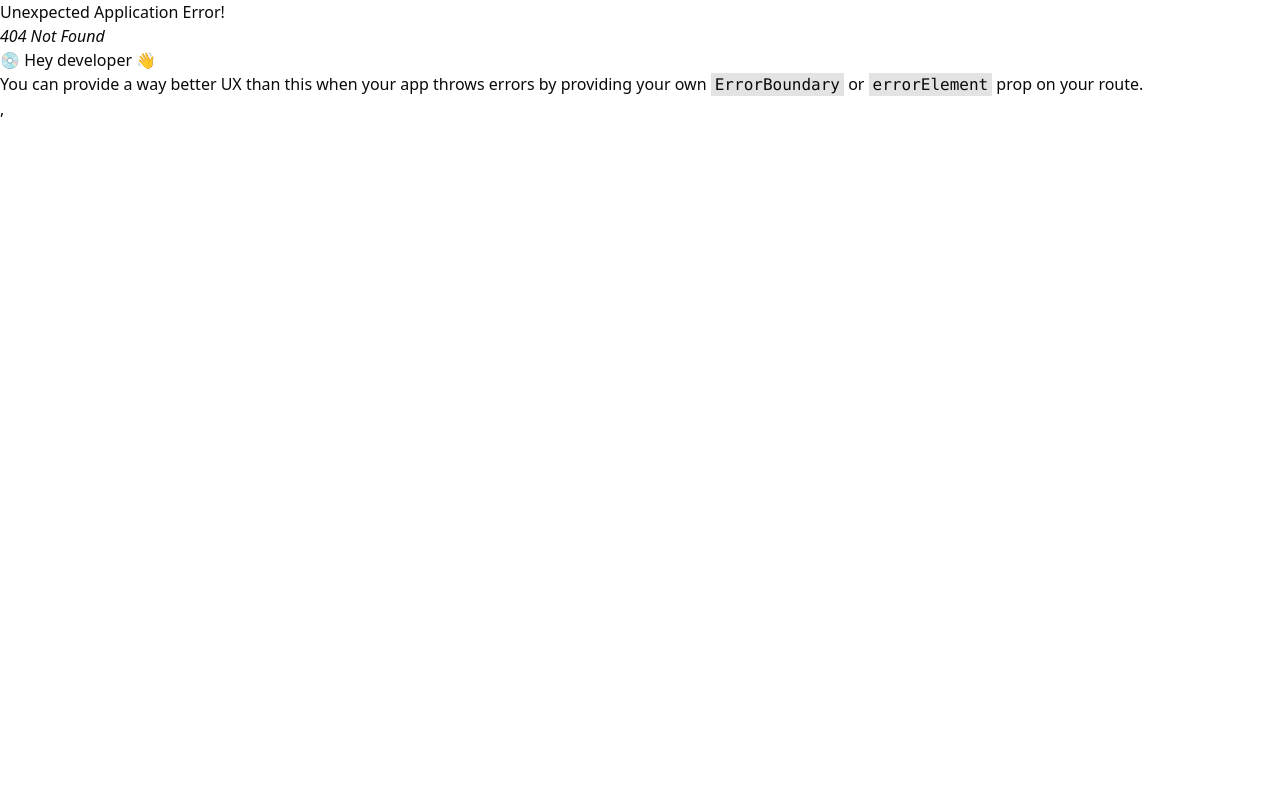
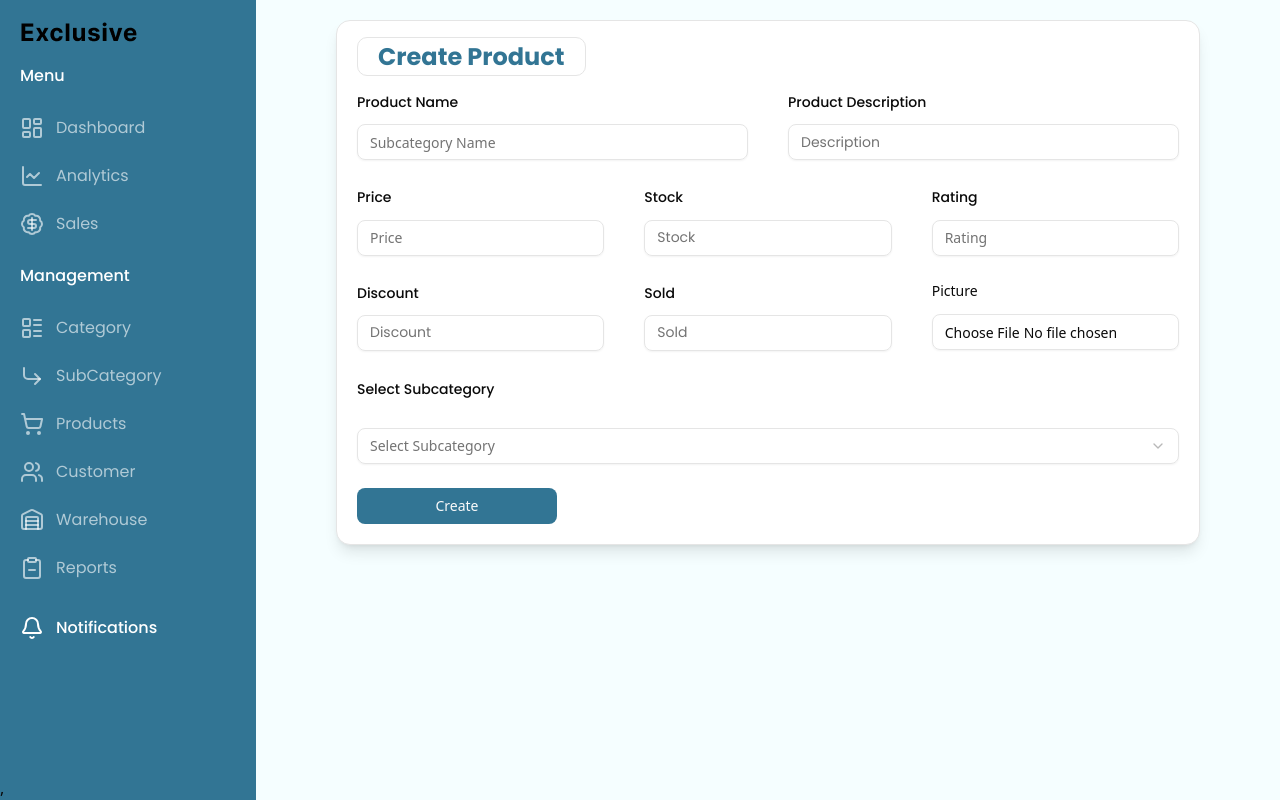
Before and after one commit to kazimayzid/e-commerce-dashboard, a React (Vite) app: page /product in a window 1280 px wide. Before the commit this address had no page. Built offline with nearby package versions, Linux system fonts and the light colour scheme.

Commit message:
product section added

```diff
--- a/src/App.jsx
+++ b/src/App.jsx
@@ -7,6 +7,7 @@ import Analytics from "./components/analytics/Analytics";
 import Sales from "./components/sales/Sales";
 import Category from "./components/category/Category";
 import SubCategory from "./components/subCategory/SubCategory";
+import Product from "./components/product/product";
 
 const router = createBrowserRouter([
   {
@@ -18,6 +19,7 @@ const router = createBrowserRouter([
       { path: "/sales", Component: Sales },
       { path: "category", Component: Category },
       { path: "subcategory", Component: SubCategory },
+      { path: "product", Component: Product },
     ],
   },
 ]);
--- /dev/null
+++ b/src/components/product/product.jsx
@@ -0,0 +1,204 @@
+import { Toaster } from "sonner";
+import {
+  Field,
+  FieldContent,
+  FieldDescription,
+  FieldError,
+  FieldGroup,
+  FieldLabel,
+  FieldLegend,
+  FieldSeparator,
+  FieldSet,
+  FieldTitle,
+} from "@/components/ui/field";
+import {
+  Select,
+  SelectContent,
+  SelectItem,
+  SelectTrigger,
+  SelectValue,
+} from "@/components/ui/select";
+import { Label } from "@/components/ui/label";
+import { Input } from "@/components/ui/input";
+import { Button } from "@/components/ui/button";
+import { Controller } from "react-hook-form";
+import { useForm } from "react-hook-form";
+export default function Product() {
+  const {
+    register,
+    handleSubmit,
+    reset,
+    control,
+    formState: { errors },
+  } = useForm();
+  return (
+    <>
+      <Toaster position="top-center" richColors />
+      <div>
+        <form className="border-[.5px] p-5 shadow-lg rounded-xl bg-white ">
+          <h1 className="font-poppins font-bold text-2xl border-[.5px] inline px-5 py-0.5 rounded-[10px] text-[#327594]">
+            Create Product
+          </h1>
+          <FieldSet className="mt-5">
+            <FieldGroup>
+              <div className="flex gap-x-10">
+                <Field>
+                  <FieldLabel htmlFor="name" className="font-poppins">
+                    Product Name
+                  </FieldLabel>
+                  <Input
+                    id="name"
+                    autoComplete="off"
+                    placeholder="Subcategory Name"
+                  />
+                  {/* {errors.name && (
+                  <p className="text-red-400 text-[12px]">
+                    {errors.name.message}
+                  </p>
+                )} */}
+                </Field>
+                <Field>
+                  <FieldLabel htmlFor="description" className="font-poppins">
+                    Product Description
+                  </FieldLabel>
+                  <Input
+                    id="description"
+                    autoComplete="off"
+                    placeholder="Description"
+                    className="font-poppins "
+                    //   {...register("description", {
+                    //     required: "Description is required",
+                    //   })}
+                  />
+                  {/* {errors.description && (
+                  <p className="text-red-400 text-[12px]">
+                    {errors.description.message}
+                  </p>
+                )} */}
+                </Field>
+              </div>
+              <div className="flex gap-x-10">
+                <Field>
+                  <FieldLabel htmlFor="price" className="font-poppins">
+                    Price
+                  </FieldLabel>
+                  <Input id="price" autoComplete="off" placeholder="Price" />
+                  {/* {errors.name && (
+                  <p className="text-red-400 text-[12px]">
+                    {errors.name.message}
+                  </p>
+                )} */}
+                </Field>
+                <Field>
+                  <FieldLabel htmlFor="stock" className="font-poppins">
+                    Stock
+                  </FieldLabel>
+                  <Input
+                    id="stock"
+                    autoComplete="off"
+                    placeholder="Stock"
+                    className="font-poppins "
+                    //   {...register("description", {
+                    //     required: "Description is required",
+                    //   })}
+                  />
+                  {/* {errors.description && (
+                  <p className="text-red-400 text-[12px]">
+                    {errors.description.message}
+                  </p>
+                )} */}
+                </Field>
+                <Field>
+                  <FieldLabel htmlFor="rating" className="font-poppins">
+                    Rating
+                  </FieldLabel>
+                  <Input id="rating" autoComplete="off" placeholder="Rating" />
+                  {/* {errors.name && (
+                  <p className="text-red-400 text-[12px]">
+                    {errors.name.message}
+                  </p>
+                )} */}
+                </Field>
+              </div>
+              <div className="flex gap-x-10">
+                <Field>
+                  <FieldLabel htmlFor="discount" className="font-poppins">
+                    Discount
+                  </FieldLabel>
+                  <Input
+                    id="discount"
+                    autoComplete="off"
+                    placeholder="Discount"
+                    className="font-poppins "
+                    //   {...register("description", {
+                    //     required: "Description is required",
+                    //   })}
+                  />
+                  {/* {errors.description && (
+                  <p className="text-red-400 text-[12px]">
+                    {errors.description.message}
+                  </p>
+                )} */}
+                </Field>
+
+                <Field>
+                  <FieldLabel htmlFor="sold" className="font-poppins">
+                    Sold
+                  </FieldLabel>
+                  <Input
+                    id="sold"
+                    autoComplete="off"
+                    placeholder="Sold"
+                    className="font-poppins "
+                    //   {...register("description", {
+                    //     required: "Description is required",
+                    //   })}
+                  />
+                  {/* {errors.description && (
+                  <p className="text-red-400 text-[12px]">
+                    {errors.description.message}
+                  </p>
+                )} */}
+                </Field>
+                <Field>
+                  <Label htmlFor="picture">Picture</Label>
+                  <Input className="mt-1" id="picture" type="file" />
+                </Field>
+              </div>
+              <h1 className="font-poppins text-[14px] font-medium">
+                Select Subcategory
+              </h1>
+              <Controller
+                name="category"
+                control={control}
+                rules={{ required: "Category is required" }}
+                render={({ field }) => (
+                  <Select onValueChange={field.onChange} value={field.value}>
+                    <SelectTrigger className="w-full">
+                      <SelectValue placeholder="Select Subcategory" />
+                    </SelectTrigger>
+                    <SelectContent>
+                      {/* {categoriesData.map((data) => (
+                        <SelectItem key={data._id} value={data._id}>
+                          {data.name}
+                        </SelectItem>
+                      ))} */}
+                    </SelectContent>
+                  </Select>
+                )}
+              />
+              {/* {errors.category && (
+                <p className="text-red-400 text-[12px] mt-1">
+                  {errors.category.message}
+                </p>
+              )} */}
+            </FieldGroup>
+            <Button className="w-[200px] cursor-pointer bg-[#327594] duration-300">
+              Create
+            </Button>
+          </FieldSet>
+        </form>
+      </div>
+    </>
+  );
+}
--- a/src/components/sidebar/Sidebar.jsx
+++ b/src/components/sidebar/Sidebar.jsx
@@ -13,6 +13,7 @@ import {
 import logo from "../../assets/logo.png";
 import { Link } from "react-router";
 import SubCategory from "../subCategory/SubCategory";
+import path from "path";
 
 export function Sidebar() {
   const menuList = [
@@ -46,6 +47,7 @@ export function Sidebar() {
     {
       icon: <ShoppingCart />,
       title: "Products",
+      path: "product",
     },
     {
       icon: <Users />,
```
Also changed, not shown: src/components/subCategory/SubCategory.jsx (+1 -12 lines).
